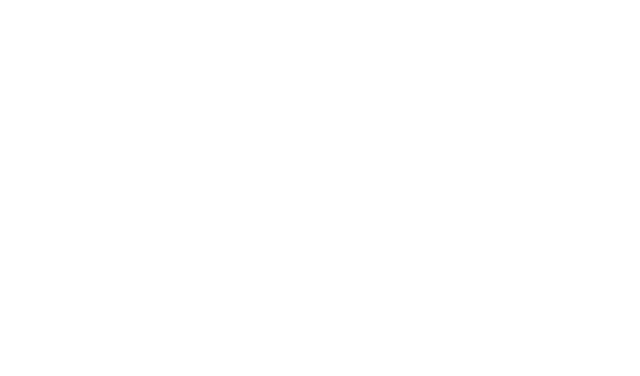
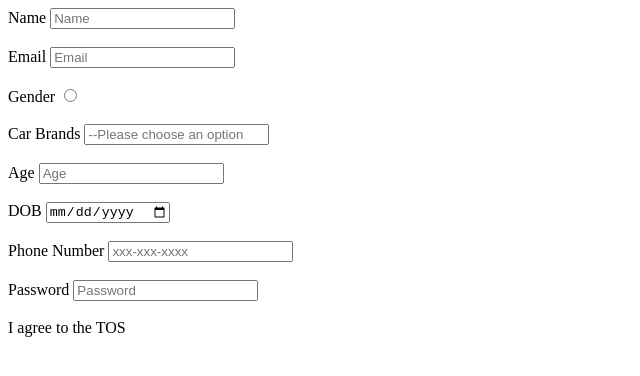
Before and after one commit to acciojob/signup-form-car-jashwanthreddy2508-commits, a website: page main.html in a window 1280 px wide. Shown: the whole page, without its empty margins (0-640 px from the left). Drawn offline with Linux system fonts and the light colour scheme.

Commit message:
created a submission

```diff
--- a/main.html
+++ b/main.html
@@ -7,7 +7,35 @@
 </head>
 
 <body>
+	<form>
+	<label for="name">Name</label>
+	<input type="text" id="name" placeholder="Name" required>
+		<br><br>
+	<label>Email</label>
+		<input type="email" id="email" placeholder="Email" required>
+		<br><br>
+	<label>Gender</label>
+		<input type="radio" id="grnder_m,gender_f" required>
+		<br><br>
+		<label>Car Brands</label>
+		<input type="select" id="cars" placeholder="--Please choose an option" required>
+		<br><br>
+		<label>Age</label>
+		<input type="number" id="age" placeholder="Age" required>
+		<br><br>
+		<label>DOB</label>
+		<input type="date" id="dob" required>
+		<br><br>
+		<lable>Phone Number</lable>
+		<input type="tel" id="tel" placeholder="xxx-xxx-xxxx" required>
+		<br><br>
+		<lablel>Password</lablel>
+		<input type="password" id="password" placeholder="Password" required>
+		<br><br>
+		<label>I agree to the TOS</label>
+
 	<!-- the entire body must be written by student -->
+	</form>
     <script type="text/javascript" src="./script.js">
 </script>
 
```
